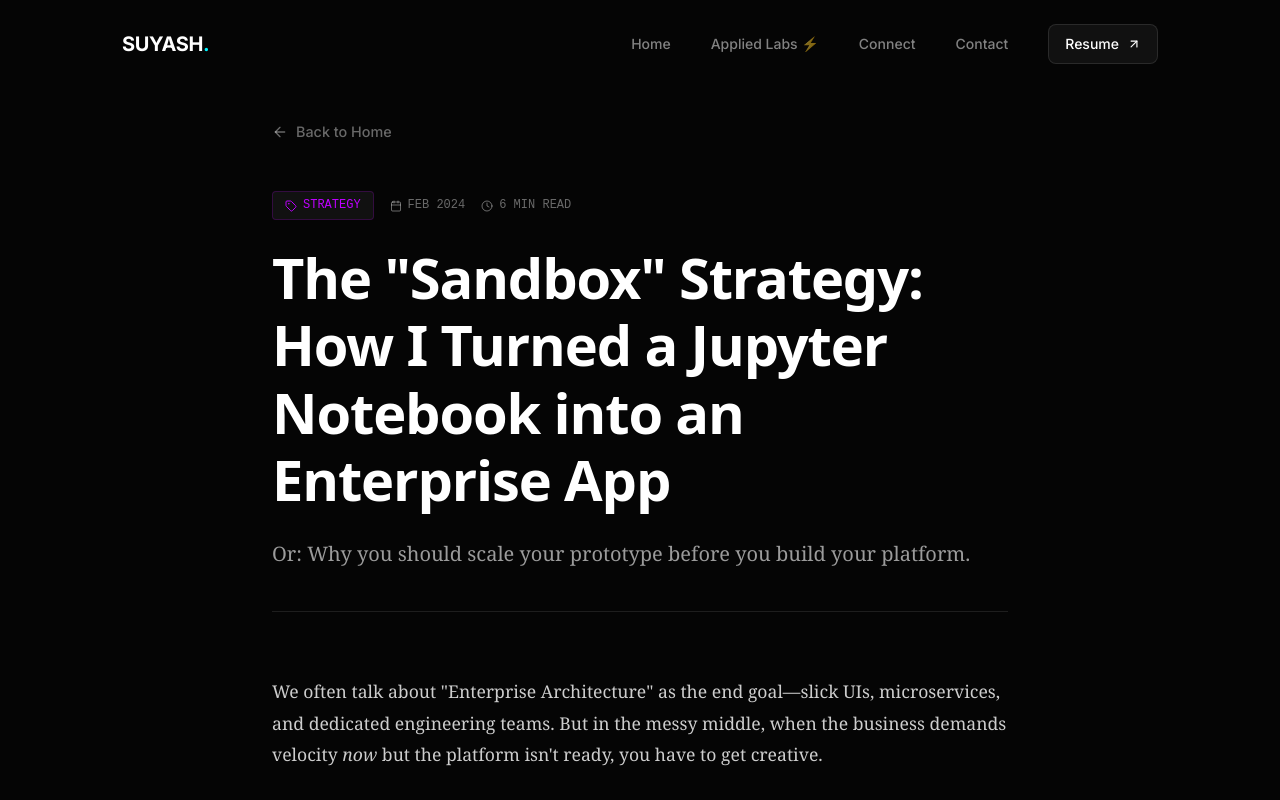
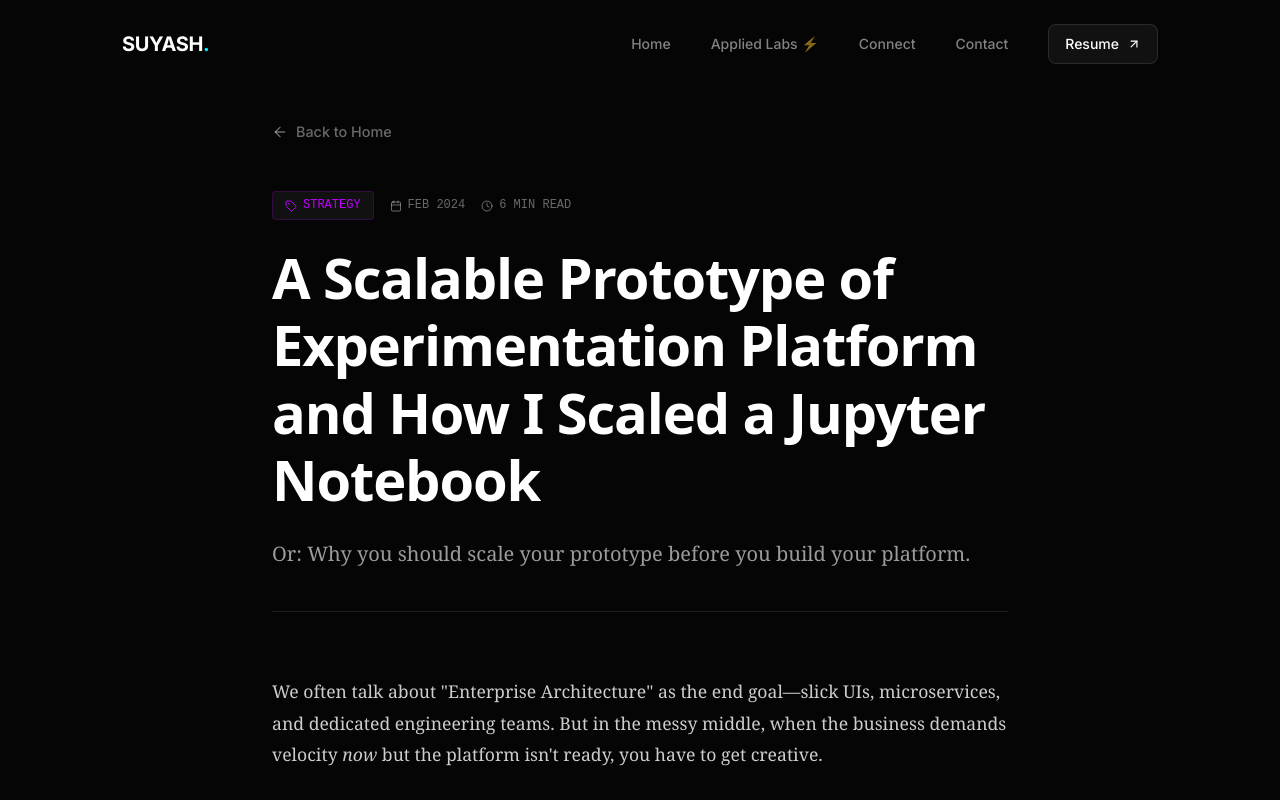
Before and after one commit to justsuyash/justsuyash_portfolio, a Next.js app: page /articles/sandbox-strategy in a window 1280 px wide. Shown: the top 800 px of the page. Built offline with nearby package versions, Linux system fonts and the light colour scheme.

Commit message:
Update Sandbox Strategy article heading

```diff
--- a/src/app/articles/sandbox-strategy/page.js
+++ b/src/app/articles/sandbox-strategy/page.js
@@ -51,7 +51,7 @@ const SandboxStrategyPage = () => {
                             lineHeight: 1.2, letterSpacing: '-0.02em', marginBottom: '24px',
                             fontFamily: 'system-ui, -apple-system, sans-serif'
                         }}>
-                            The "Sandbox" Strategy: How I Turned a Jupyter Notebook into an Enterprise App
+                            A Scalable Prototype of Experimentation Platform and How I Scaled a Jupyter Notebook
                         </h1>
 
                         <p style={{
```
